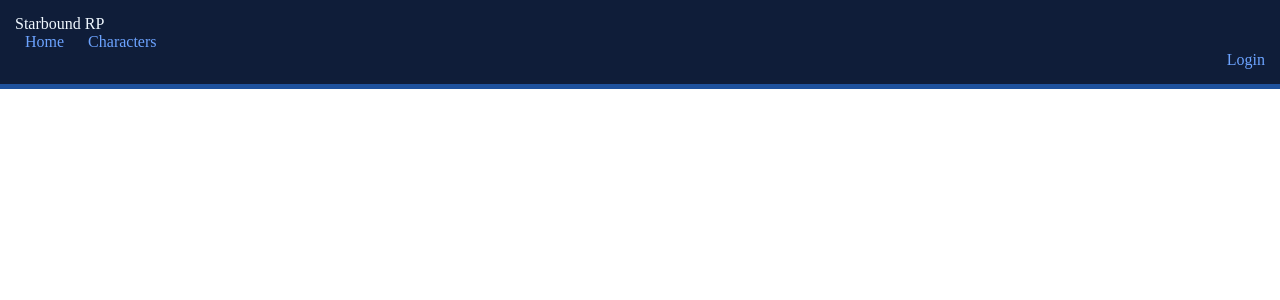
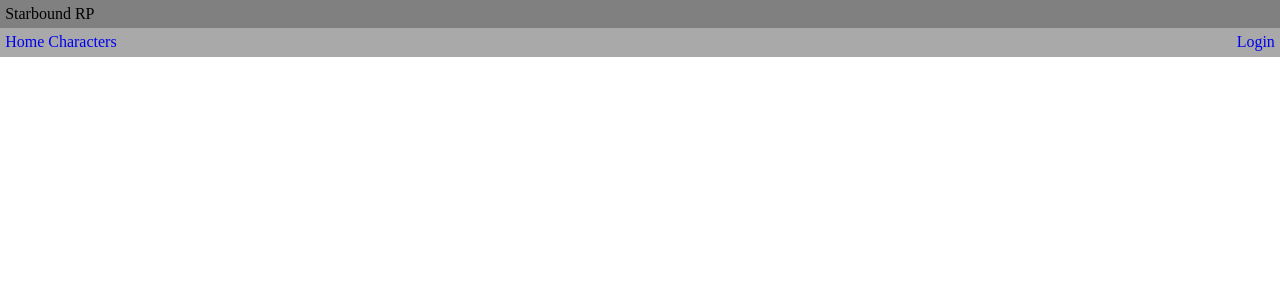
Before and after one commit to Amsel/starboundrp, a Django app: page / in a window 1280 px wide. Shown: the top 300 px of the page. Run offline with Django 3.2, Linux system fonts and the light colour scheme; data that the repository does not hold is empty.

Commit message:
split base template and simplify CSS
- I kind of hate CSS now... that overflow: hidden ist absolutely alien

```diff
--- a/static/base.css
+++ b/static/base.css
@@ -3,38 +3,37 @@
 body {
     font-family: "sans-serif";
     text-decoration: none;
-    color: #1e519c;
     margin: 0;
     padding: 0;
 }
 
 a {
     text-decoration: none;
-    color: #6ca3ff;
-}
-.header-navigation-link {
-    padding-left: 10px;
-    padding-right: 10px;
-}
-.base-header {
-    background-color: #0f1d39;
-    border-bottom-width: 5px;
-    border-bottom-color: #1e519c;
-    border-bottom-style: solid;
-
-    padding: 15px;
 }
 
-.header-title {
-    color: aliceblue;
+.left {
+    float: left;
+}
+
+.right {
+    float: right;
 }
 
 .content {
     width: 93%;
-    margin-left: auto;
-    margin-right: auto;
+    margin: auto;
 }
 
-#account-status {
-    text-align: right;
+header {
+    background-color: gray;
+    padding: 0.7ex;
 }
+
+nav {
+    background-color: darkgrey;
+    padding: 0.7ex;
+     /* probably because of pure CSS madness, this is required so the
+      * floating children will resize the parent...
+      */
+    overflow: hidden;
+}
--- a/templates/base.html
+++ b/templates/base.html
@@ -4,27 +4,15 @@
     <meta charset="UTF-8">
     {% load staticfiles %}
     <link rel="stylesheet" href="{% static  "base.css" %}"/>
-
-    <title>{% block title %} Starbound RP{% endblock %}</title>
+    <title>Starbound RP</title>
 </head>
 <body>
-<header class="base-header">
-    <div class="header-row">
-        <span class="header-title">Starbound RP</span>
-        <nav class="header-navigation">
-            <a class="header-navigation-link" href="/">Home</a>
-            <a class="header-navigation-link" href="{% url 'character_list' %}">Characters</a>
-        </nav>
-        <div id="account-status">
-            {% if user.is_authenticated %}
-                <a href="{% url 'logout' %}">Logout {{ user.username }}</a>
-            {% else %}
-                <a href="{% url 'login' %}">Login</a>
+<header>
+    <span>Starbound RP</span>
+</header>
 
-            {% endif %}
-        </div>
-    </div>
-</header>
+{% include 'main_navigation.html' %}
+
 <main class="content">
     {% block content %}
     {% endblock %}
--- /dev/null
+++ b/templates/main_navigation.html
@@ -0,0 +1,13 @@
+<nav>
+    <span class="left">
+            <a href="/">Home</a>
+            <a href="{% url 'character_list' %}">Characters</a>
+    </span>
+    <span class="right">
+        {% if user.is_authenticated %}
+            <a href="{% url 'logout' %}">Logout {{ user.username }}</a>
+        {% else %}
+            <a href="{% url 'login' %}">Login</a>
+        {% endif %}
+    </span>
+</nav>
```
